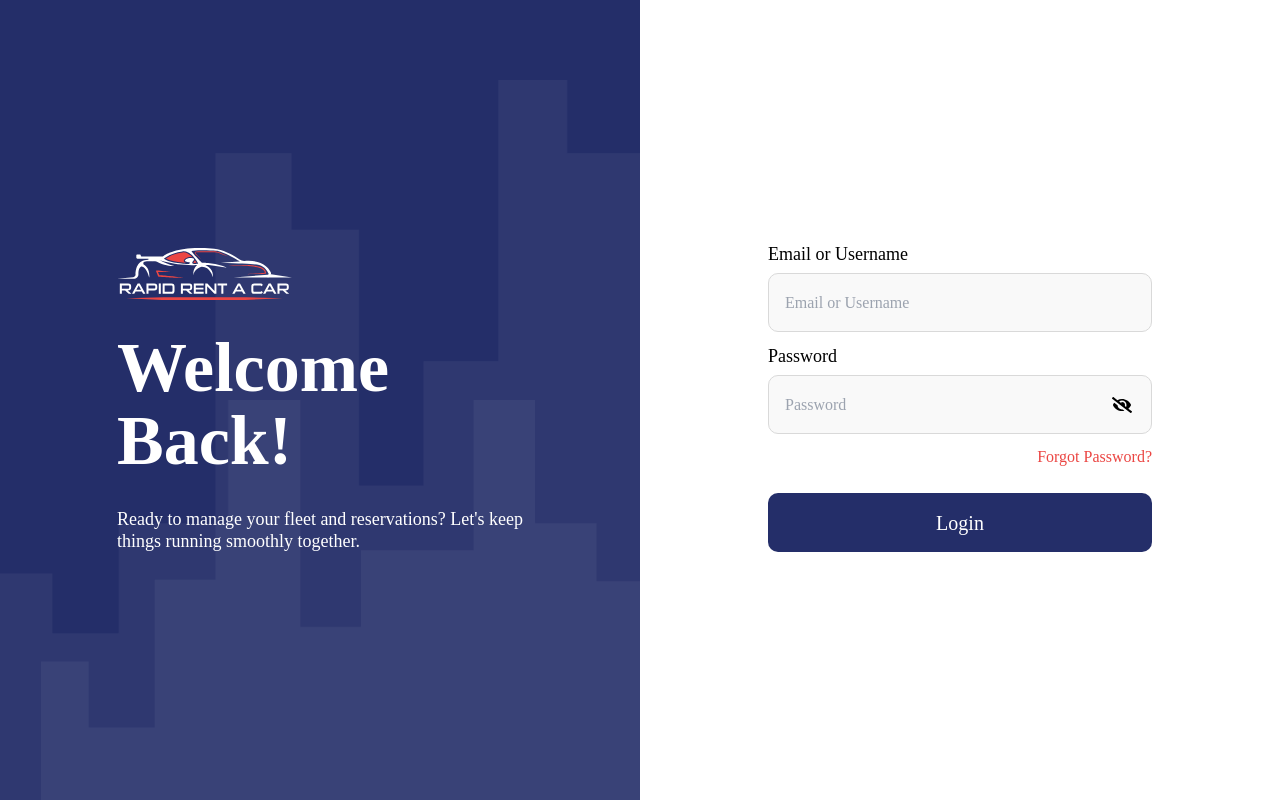
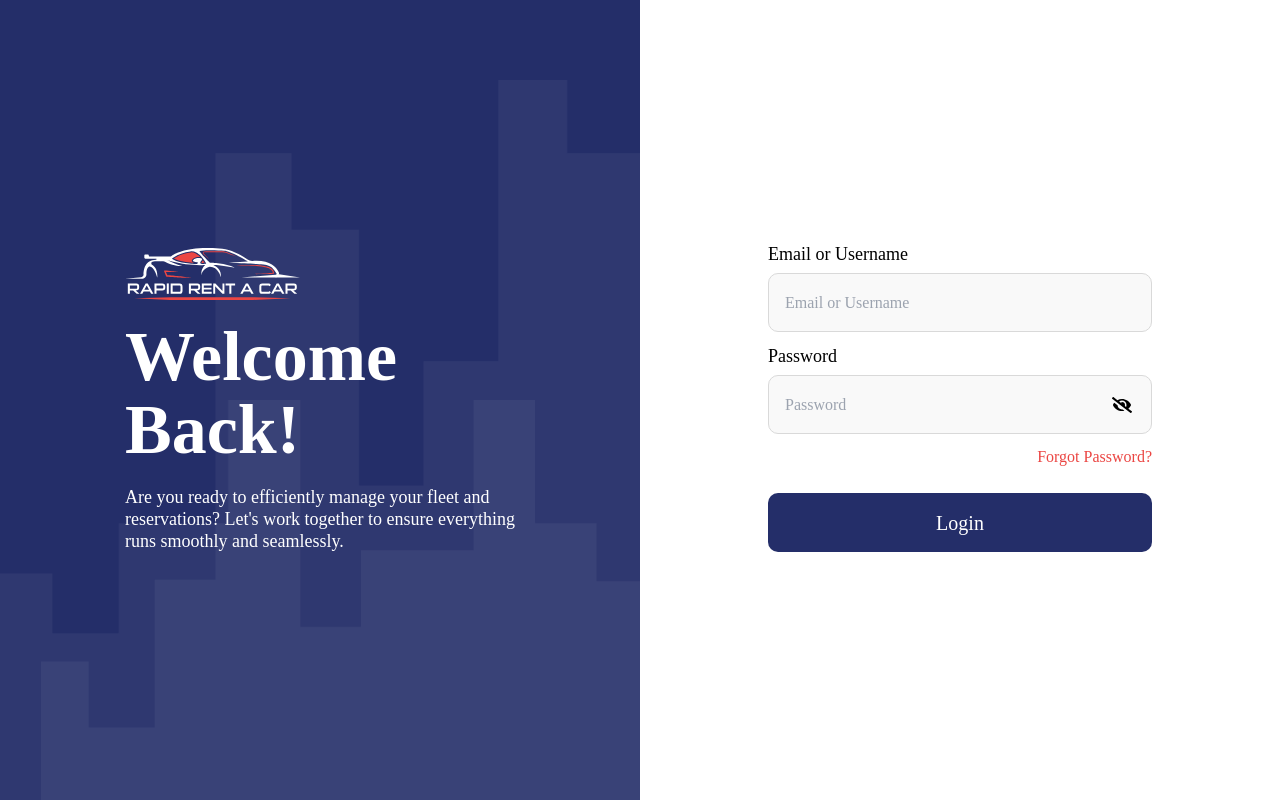
Before and after one commit to ahmadKhalid47/rent-a-car-test, a Next.js app: page / in a window 1280 px wide. Built offline with nearby package versions, Linux system fonts and the light colour scheme.

Commit message:
fvjdfnvkd

```diff
--- a/app/Components/Login.tsx
+++ b/app/Components/Login.tsx
@@ -22,15 +22,22 @@ export default function Login() {
             className="w-[100%] h-[50%] absolute bottom-0 left-0"
           />
 
-          <div className="w-fit bg-red-30 h-fit flex flex-col justify-center items-start gap-[31px]">
+          <div className="w-fit bg-red-30 h-fit flex flex-col justify-center items-start gap-[20px]">
             <img src={car.src} className="w-[175px] z-10" />
             <h1 className="font-[600] text-[70px] leading-[73px] capitalize text-white">
               welcome <br /> back!
             </h1>
             <p className="font-[400] text-[18px] leading-[22px] text-white z-10 ">
-              Ready to manage your fleet and reservations? Let's keep
-              <br />
-               things running smoothly together.{" "}
+              {/* Ready to manage your fleet and reservations? Let's keep
+               things running smoothly together.{" "} */}
+              Are you ready to efficiently manage your fleet and
+               <br />
+              reservations?
+              Let's work together to ensure everything
+               <br />
+              runs
+              smoothly and
+              seamlessly.
             </p>
           </div>
         </div>
```
